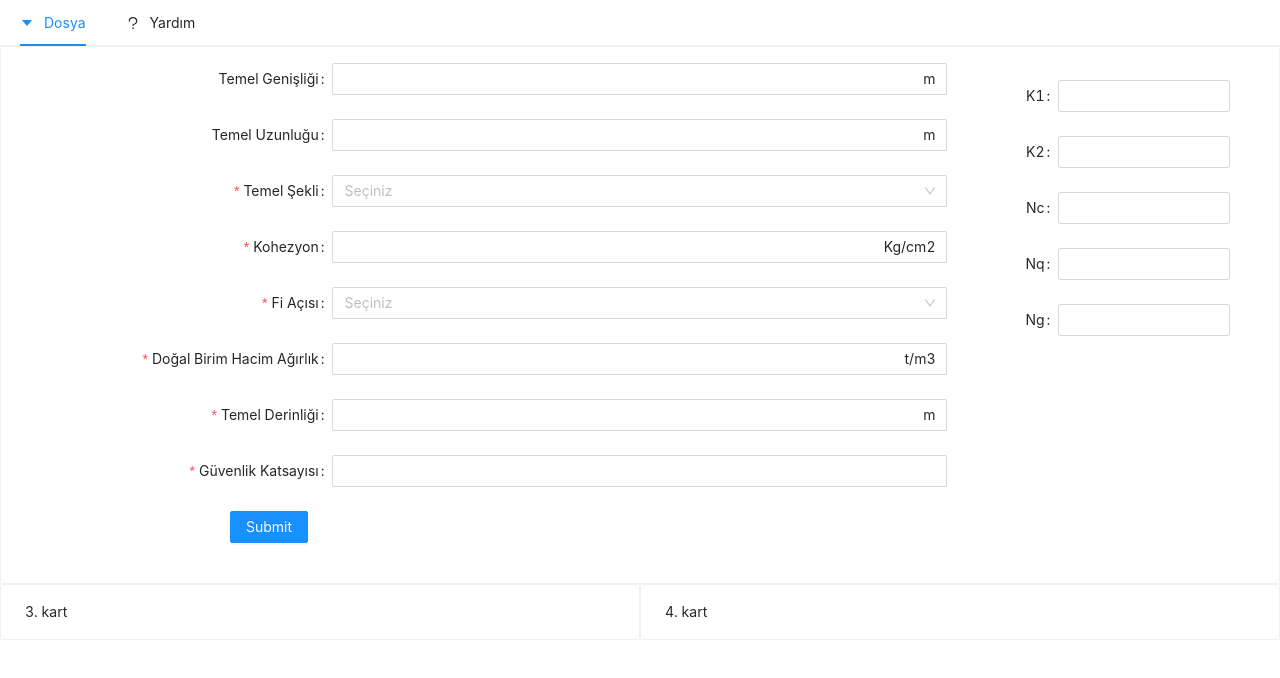
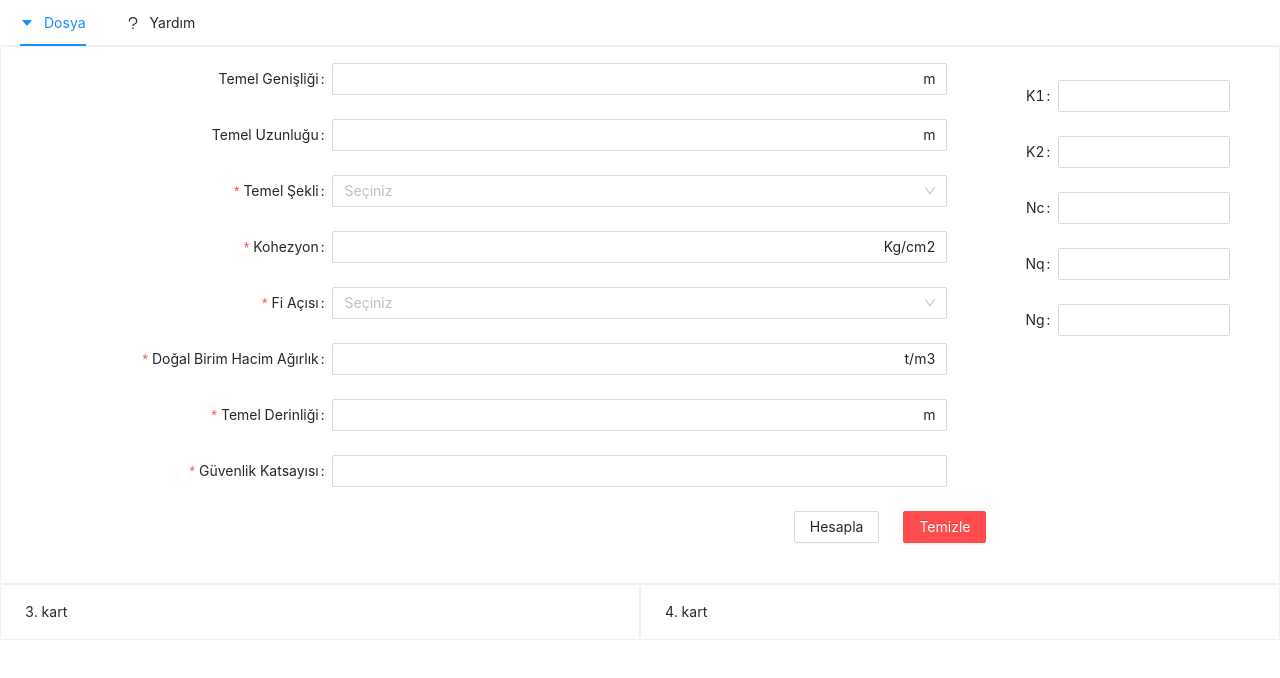
Before and after one commit to melihs/soil-mech, a React (Create React App) app: page / in a window 1280 px wide. Shown: the top 678 px of the page. Built offline with nearby package versions, Linux system fonts and the light colour scheme.

Commit message:
Add reset button

```diff
--- a/src/App.js
+++ b/src/App.js
@@ -1,5 +1,5 @@
 import React from 'react';
-import { Row, Col, Card} from 'antd';
+import {Row, Col} from 'antd';
 import MenuBar from './components/MenuBar';
 import FormPanel from './components/FormPanel';
 
@@ -13,18 +13,6 @@ function App() {
 				<Col span={24}><MenuBar/></Col>
 			</Row>
 			<FormPanel/>
-    <Row>
-      <Col span={12}>
-        <Card type="inner">
-          3. kart
-        </Card>
-      </Col>
-      <Col span={12}>
-        <Card type="inner">
-          4. kart
-        </Card>
-      </Col>
-    </Row>
 		</>
 	);
 }
--- a/src/components/FormPanel.js
+++ b/src/components/FormPanel.js
@@ -1,5 +1,5 @@
 import React, {useState} from 'react';
-import {Form, Row, notification, Input, Select, Button, Col, Card} from 'antd';
+import {Form, Row, notification, Input, Select, Button, Col, Space, Card} from 'antd';
 
 const layout = {
 	labelCol: {span: 8},
@@ -7,7 +7,7 @@ const layout = {
 };
 
 const tailLayout = {
-	wrapperCol: {offset: 4, span: 16},
+	wrapperCol: {offset: 15, span: 24},
 };
 
 const {Option} = Select;
@@ -85,6 +85,14 @@ export default function FormPanel() {
 		clearSelectedBaseType();
 	}
 
+	const calculate = values => {
+		console.log(values);
+	};
+
+	const resetAll = () => {
+		console.log('e');
+		form.resetFields();
+	}
 
 	const onBasicTypeChange = (value) => {
 
@@ -96,19 +104,19 @@ export default function FormPanel() {
 					'k1': 1,
 					'k2': 1.5,
 				});
-				break;
+				return;
 			case '2':
 				form.setFieldsValue({
 					'k1': 1.3,
 					'k2': 0.4,
 				});
-				break;
+				return;
 			case '3':
 				form.setFieldsValue({
 					'k1': 1.3,
 					'k2': 0.3,
 				});
-				break;
+				return;
 			case '4':
 				if (basicWidth != null &&
 					basicWidth !== '' &&
@@ -119,16 +127,16 @@ export default function FormPanel() {
 						'k1': (0.2 * basicWidth / basicLength + 1),
 						'k2': ((0.5) - ((0.1) * basicWidth / basicLength))
 					});
-					break;
+					return;
 				}
 				infoRectangularBase();
-				break;
+				return;
 			default:
 				form.setFieldsValue({
 					'k1': 1,
 					'k2': 1
 				});
-				break;
+				return;
 		}
 	}
 	return (
@@ -139,6 +147,7 @@ export default function FormPanel() {
 						{...layout}
 						name="basic"
 						form={form}
+						onFinish={calculate}
 					>
 						<Row>
 							<Col span={18}>
@@ -276,13 +285,32 @@ export default function FormPanel() {
 							</Col>
 						</Row>
 						<Form.Item {...tailLayout}>
-							<Button type="primary" htmlType="submit">
-								Submit
-							</Button>
+							<Space size="large">
+								<Button type="success" htmlType="submit">
+									Hesapla
+								</Button>
+								<Button type="danger" onClick={resetAll}>
+									Temizle
+								</Button>
+							</Space>
 						</Form.Item>
 					</Form>
 				</Card>
 			</Col>
+			<Col span={24}>
+				<Row>
+					<Col span={12}>
+						<Card type="inner">
+							3. kart
+						</Card>
+					</Col>
+					<Col span={12}>
+						<Card type="inner">
+							4. kart
+						</Card>
+					</Col>
+				</Row>
+			</Col>
 		</Row>
 	)
 }
```
Lines whose indentation alone changed are shown as unchanged.
